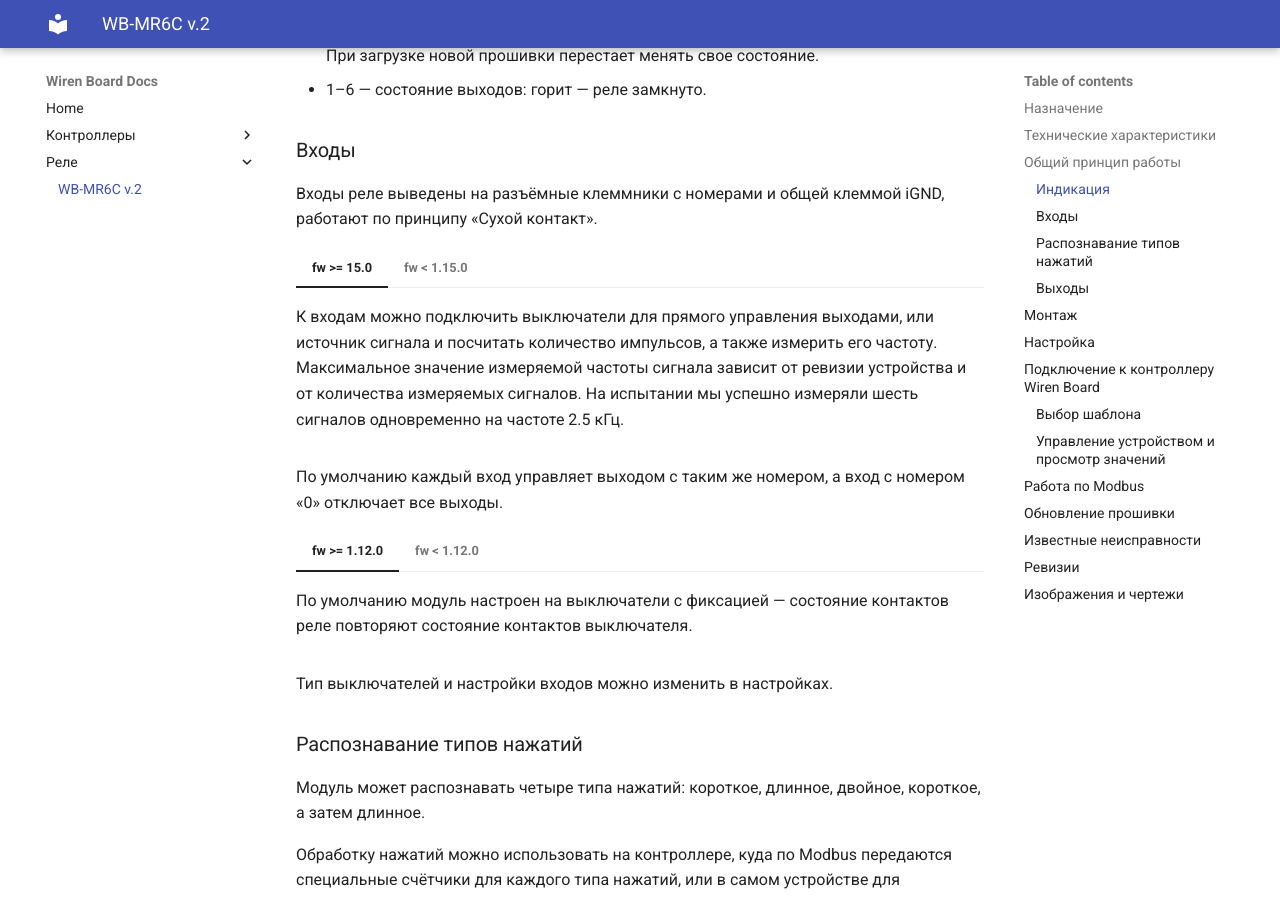
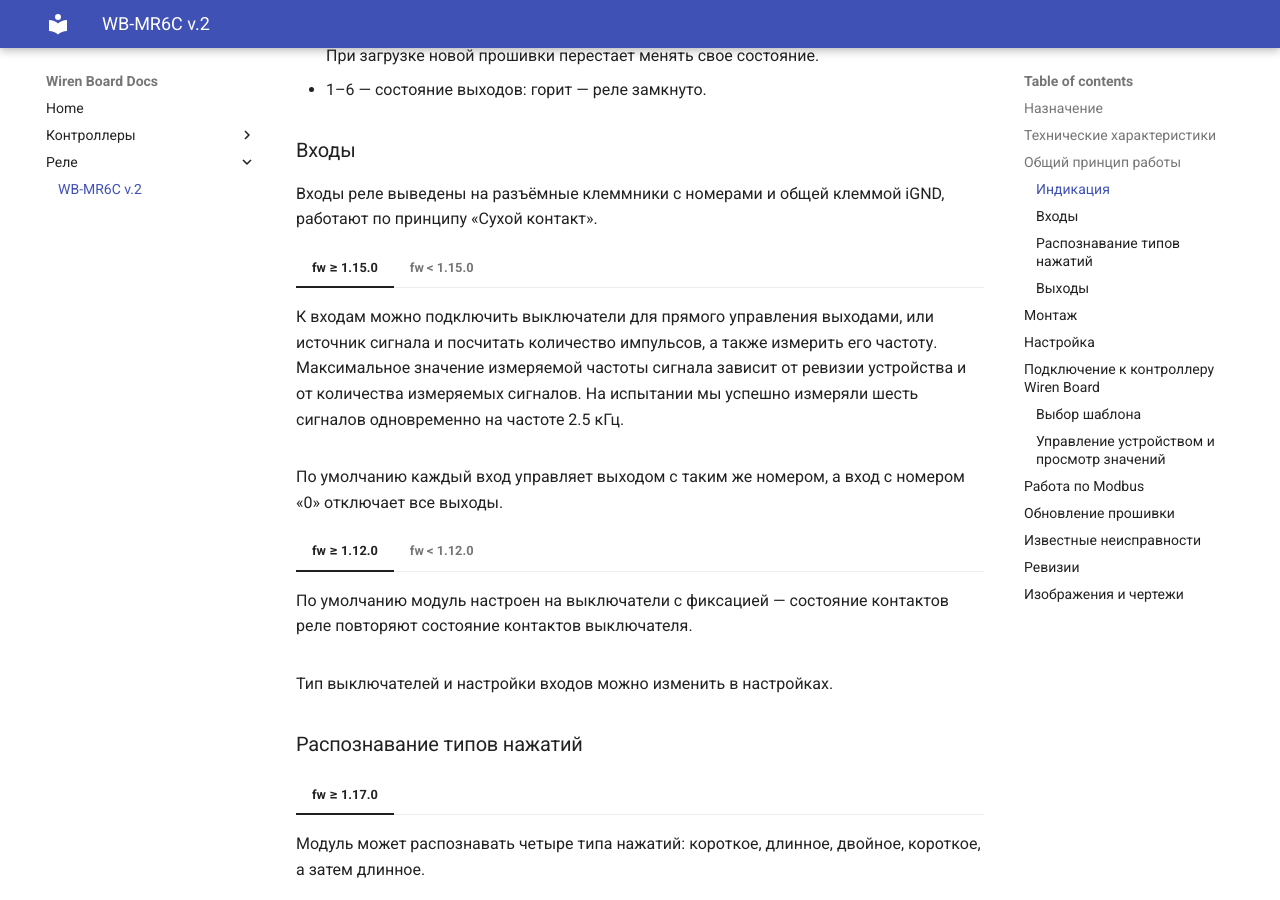
Before and after one commit to aadegtyarev/mkdocs-test, an MkDocs documentation site: the page built from docs/relay/wb-mr6c-v2/index.md, in a window 1280 px wide and 900 px high, scrolled down 764 px. Built offline with MkDocs 1.6.1 and Material for MkDocs 9.7.7, drawn with Linux system fonts in a browser that asks for light colours.

Commit message:
Update index.md

```diff
--- a/docs/relay/wb-mr6c-v2/index.md
+++ b/docs/relay/wb-mr6c-v2/index.md
@@ -16,7 +16,7 @@
 ### Входы
 Входы реле выведены на разъёмные клеммники с номерами и общей клеммой iGND, работают по принципу «Сухой контакт».
 
-=== "fw >= 15.0"
+=== "fw ≥ 1.15.0"
 
     К входам можно подключить выключатели для прямого управления выходами, или источник сигнала и посчитать количество импульсов, а также измерить его частоту. Максимальное значение измеряемой частоты сигнала зависит от ревизии устройства и от количества измеряемых сигналов. На испытании мы успешно измеряли шесть сигналов одновременно на частоте 2.5 кГц.
 
@@ -28,7 +28,7 @@
 
 По умолчанию каждый вход управляет выходом с таким же номером, а вход с номером «0» отключает все выходы.
 
-=== "fw >= 1.12.0"
+=== "fw ≥ 1.12.0"
 
     По умолчанию модуль настроен на выключатели с фиксацией — состояние контактов реле повторяют состояние контактов выключателя.
 
@@ -39,11 +39,13 @@
 Тип выключателей и настройки входов можно изменить в настройках.
 
 ###  Распознавание типов нажатий
-Модуль может распознавать четыре типа нажатий: короткое, длинное, двойное, короткое, а затем длинное.
+=== "fw ≥ 1.17.0"
 
-Обработку нажатий можно использовать на контроллере, куда по Modbus передаются специальные счётчики для каждого типа нажатий, или в самом устройстве для управления выходами.
+    Модуль может распознавать четыре типа нажатий: короткое, длинное, двойное, короткое, а затем длинное.
 
-Параметры распознавания нажатий можно изменять в настройках.
+    Обработку нажатий можно использовать на контроллере, куда по Modbus передаются специальные счётчики для каждого типа нажатий, или в самом устройстве для управления выходами.
+
+    Параметры распознавания нажатий можно изменять в настройках.
 
 ### Выходы
 Внутри установлены 6 реле Hongfa HF32FV-16 с нормально открытыми контактами. Выходы объединены в две группы, каждая со своим общим проводом: COM1 и COM2. На выходы COM1 и COM2 можно подключить разные фазы. Допустимую мощность и тип коммутируемой нагрузки смотреть в статье Рекомендации по выбору реле.
```
